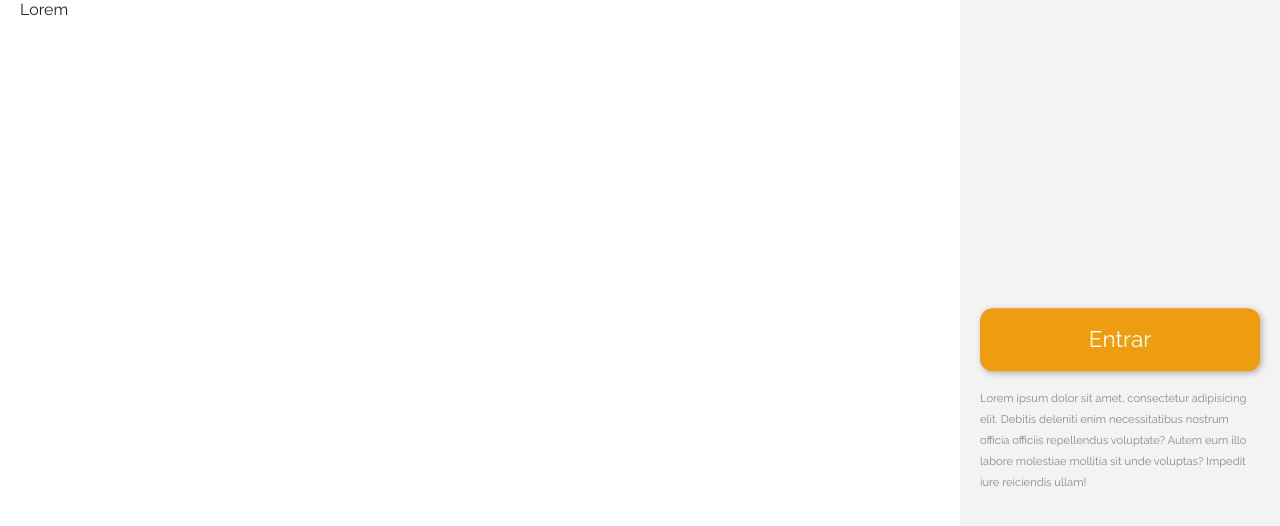
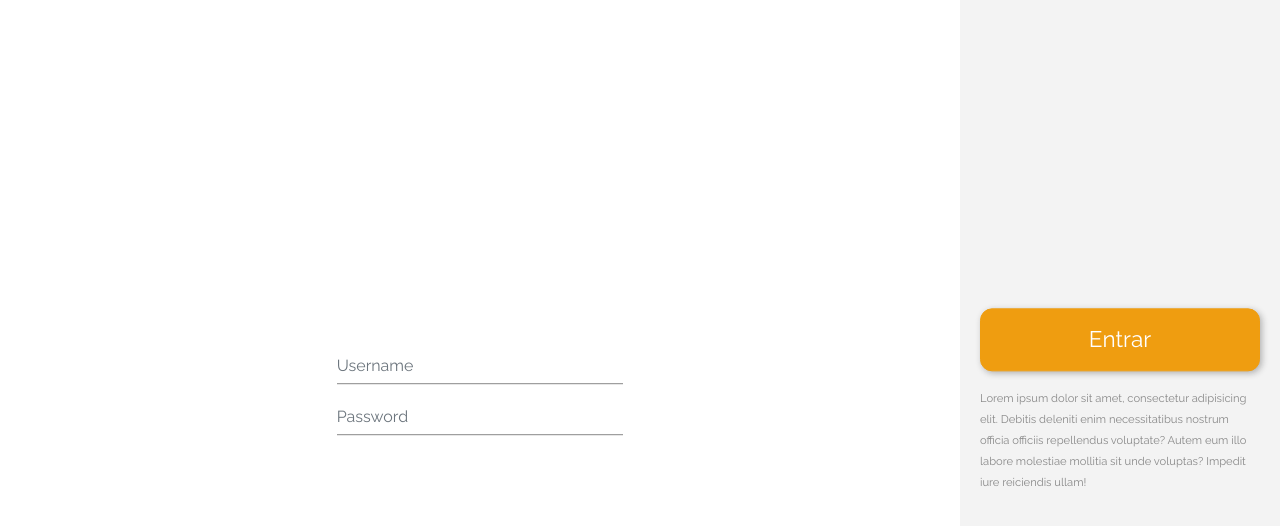
Before and after one commit to TJacoob/GasTracker, a Nuxt app: page /login in a window 1280 px wide. Shown: the top 526 px of the page. Built offline with nearby package versions, Linux system fonts and the light colour scheme.

Commit message:
- Base Layout Adjustment - General Form Styling

```diff
--- a/assets/scss/boxes.scss
+++ b/assets/scss/boxes.scss
@@ -2,10 +2,18 @@
   background-color: $light-gray;
   position: relative;
   width: 100%;
-  @include media-breakpoint-only(xs) {
+}
+
+.content{
+
+}
+
+
+@include media-breakpoint-only(xs) {
+  .navigation{
 	height: calc(var(--vh, 1vh) * 30);
 	max-height: calc(var(--vh, 1vh) * 30);
-	position: fixed;
+	position: relative;
 	bottom:0;
 	.buttons-displacement{
 	  width: 100%;
@@ -16,7 +24,19 @@
 	  height: calc(var(--vh, 1vh) * 30);
 	}
   }
-  @include media-breakpoint-up(sm) {
+  .content{
+	height: calc(var(--vh, 1vh) * 70);
+  }
+  .content-position{
+	position: absolute;
+	width: 100%;
+	padding: 35px 0;
+	&.align-end{ bottom: 0 }
+	&.align-top{ top: 0 }
+  }
+}
+@include media-breakpoint-up(sm) {
+  .navigation{
 	height: 100vh;
 	.buttons-center{
 	  position: absolute;
@@ -24,13 +44,14 @@
 	  @include translate(0, -50%);
 	}
   }
-}
-
-.content{
-  @include media-breakpoint-only(xs) {
-	height: calc(var(--vh, 1vh) * 70);
-  }
-  @include media-breakpoint-up(sm) {
+  .content{
 	height: 100vh;
   }
+  .content-position{
+	position: absolute;
+	width: 100%;
+	top: 50%;
+	padding: 35px 0;
+	@include translate(0,-50%);
+  }
 }
--- a/assets/scss/forms.scss
+++ b/assets/scss/forms.scss
@@ -0,0 +1,20 @@
+.form-control{
+  color: $black;
+  border: none;
+  border-bottom: 1px solid $gray;
+  @include transition($transition-base);
+  @include placeholder{
+	color: $gray;
+	opacity: 1;
+	@include transition($transition-base);
+  };
+  @include hover-focus-active{
+	border-bottom: 1px solid $black;
+	outline: none;
+	@include box-shadow(none);
+	@include placeholder{
+	  color: $black;
+	  @include transition($transition-base);
+	}
+  }
+}
--- a/assets/scss/framework.scss
+++ b/assets/scss/framework.scss
@@ -1,6 +1,6 @@
 .container, .container-fluid{
-  padding-left: 35px;
-  padding-right: 35px;
+  padding-left: $container-gutter-xs;
+  padding-right: $container-gutter-xs;
 }
 
 
@@ -8,16 +8,27 @@
 @include media-breakpoint-only(xs) {
 
 }
-@include media-breakpoint-up(sm) {
+@include media-breakpoint-only(sm) {
   .container, .container-fluid{
-	padding-left: 20px;
-	padding-right: 20px;
+	padding-left: $container-gutter-sm;
+	padding-right: $container-gutter-sm;
   }
 }
 @include media-breakpoint-only(md) {
-
+  .container, .container-fluid{
+	padding-left: $container-gutter-md;
+	padding-right: $container-gutter-md;
+  }
 }
 @include media-breakpoint-only(lg) {
-
+  .container, .container-fluid{
+	padding-left: $container-gutter-lg;
+	padding-right: $container-gutter-lg;
+  }
 }
-@include media-breakpoint-only(xl) { }
+@include media-breakpoint-only(xl) {
+  .container, .container-fluid{
+	padding-left: $container-gutter-xl;
+	padding-right: $container-gutter-xl;
+  }
+}
--- a/assets/scss/mixins.scss
+++ b/assets/scss/mixins.scss
@@ -11,3 +11,12 @@
   -o-transform: translate($x, $y);
   transform: translate($x, $y);
 }
+
+@mixin placeholder(){
+  &::-webkit-input-placeholder,
+  &:-moz-placeholder,
+  &::-moz-placeholder,
+  &:-ms-input-placeholder,
+  &::-ms-input-placeholder,
+  &::placeholder{ @content; }
+}
--- a/assets/scss/variables.scss
+++ b/assets/scss/variables.scss
@@ -40,9 +40,20 @@ $rfs-breakpoint: 1600px;
 
 // Grid
 $grid-gutter-width:           30px !default;
+$container-gutter-xs:		  35px !default;
+$container-gutter-sm:		  20px !default;
+$container-gutter-md:		  20px !default;
+$container-gutter-lg:		  20px !default;
+$container-gutter-xl:		  20px !default;
 $container-max-widths: (
 		sm: 540px,
 		md: 720px,
 		lg: 960px,
 		xl: 1140px
 ) !default;
+
+
+// Forms
+$input-padding-x:             0 !default;
+$input-border-radius: 		  0 !default;
+$input-color:                 $black !default;
--- a/pages/login.vue
+++ b/pages/login.vue
@@ -1,10 +1,17 @@
 <template>
 	<BaseLayout>
-		<div slot="content">
+		<div slot="content" class="content-position align-end">
 			<div class="container-fluid">
-				<div class="row align-items-end">
-					<div class="col-12">
-						<p>Lorem</p>
+				<div class="row justify-content-center">
+					<div class="col-12 col-sm-12 col-md-6 col-lg-4">
+						<form>
+							<div class="form-group">
+								<input v-model="username" type="text" class="form-control" id="inputUsername" placeholder="Username">
+							</div>
+							<div class="form-group">
+								<input v-model="password" type="password" class="form-control" id="inputPassword" placeholder="Password">
+							</div>
+						</form>
 					</div>
 				</div>
 			</div>
```
